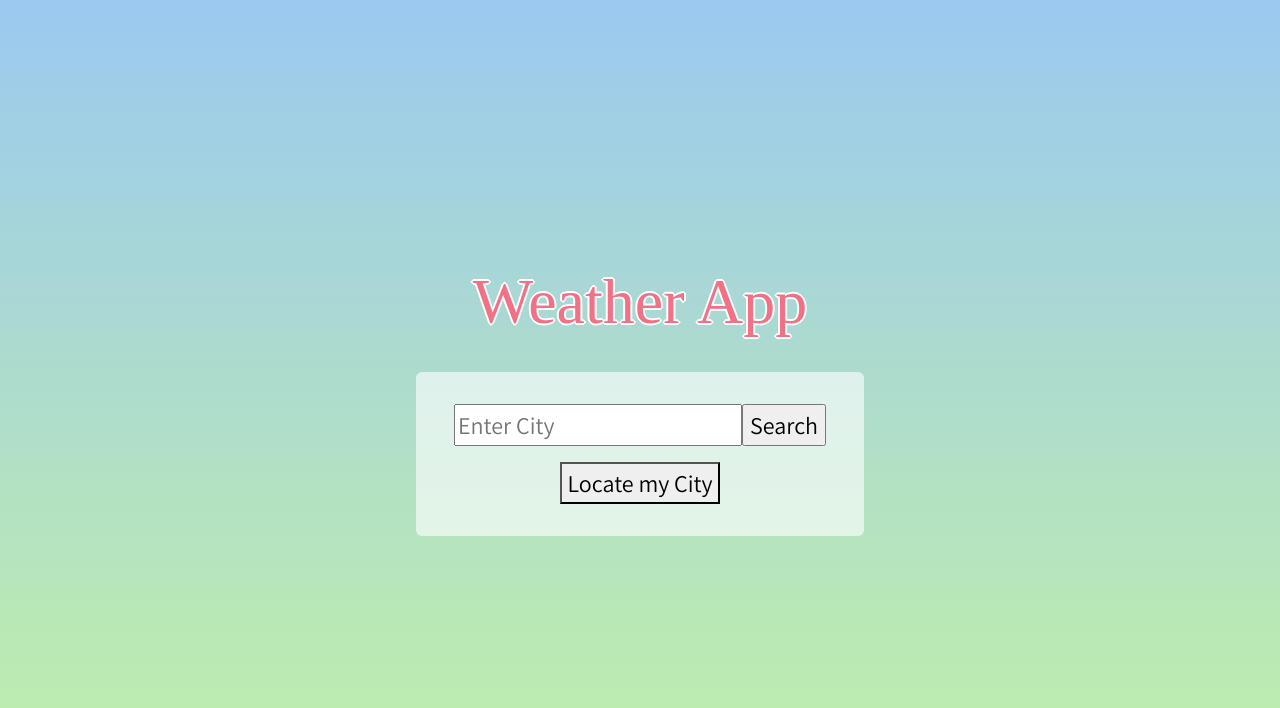
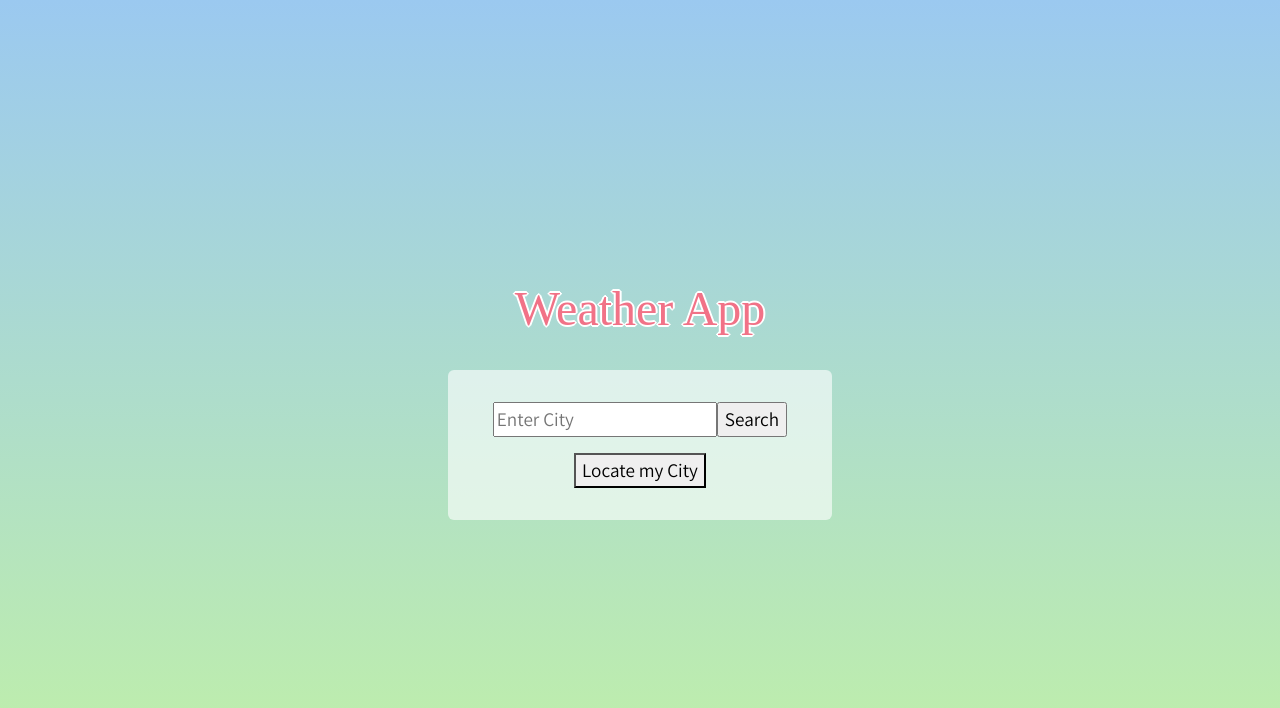
Before and after one commit to bgleyva3/React-Project-2-weatherApp, a React (Create React App) app: page / in a window 1280 px wide. Shown: the top 708 px of the page. Built offline with nearby package versions, Linux system fonts and the light colour scheme; a web font is replaced by a local one.

Commit message:
margins fixed

```diff
--- a/src/App.css
+++ b/src/App.css
@@ -14,7 +14,7 @@ body{
 
 
 .search-bar-container{
-  margin-top: 3rem;
+  margin-top: 2rem;
 }
 
 .container-style{
@@ -35,7 +35,7 @@ body{
 }
 
 .container-position{
-  margin-top: 6rem;
+  margin-top: 4rem;
 }
 
 #current-city{
@@ -50,7 +50,7 @@ body{
 
 #weather-font-1{
   font-family: 'Shrikhand', cursive;
-  font-size: 4rem;
+  font-size: 3rem;
   color: rgb(241, 114, 135);
   text-shadow: 2px 0 0 #fff, -2px 0 0 #fff, 0 2px 0 #fff, 0 -2px 0 #fff, 1px 1px #fff, -1px -1px 0 #fff, 1px -1px 0 #fff, -1px 1px 0 #fff;
 }
@@ -58,25 +58,29 @@ body{
 .container-style-1{
   background-color: rgba(255, 255, 255, 0.61);
   padding: 2rem;
-  width: 28rem;
+  width: 24rem;
   border-radius: 6px;
   margin: 0 auto 0 auto;
 }
 
 .container-style-1 input:first-child{
-  width: 18rem;
+  width: 14rem;
 }
 
 .container-style-1 input, .container-style-1 button{
-  font-size: 1.5rem;
+  font-size: 1.2rem;
 }
 
 .degrees-style{
-  font-size: 6rem;
+  font-size: 4rem;
   font-weight: 500;
   display: flex;
   justify-content: center;
   text-align: center;
+}
+
+.city{
+  font-size: 2rem;
 }
 
 .desc-style{
--- a/src/App.js
+++ b/src/App.js
@@ -225,7 +225,7 @@ function App() {
                 <h1>LOADING</h1>
                 : <div></div>
             }
-            <h1>{city}{country}</h1>
+            <h1 className="city">{city}{country}</h1>
             <h1 className="degrees-style">{temp}<div className="units">{units}</div></h1>
             <div>{icon}</div>
             <h1 className="desc-style">{weather}</h1>
```
